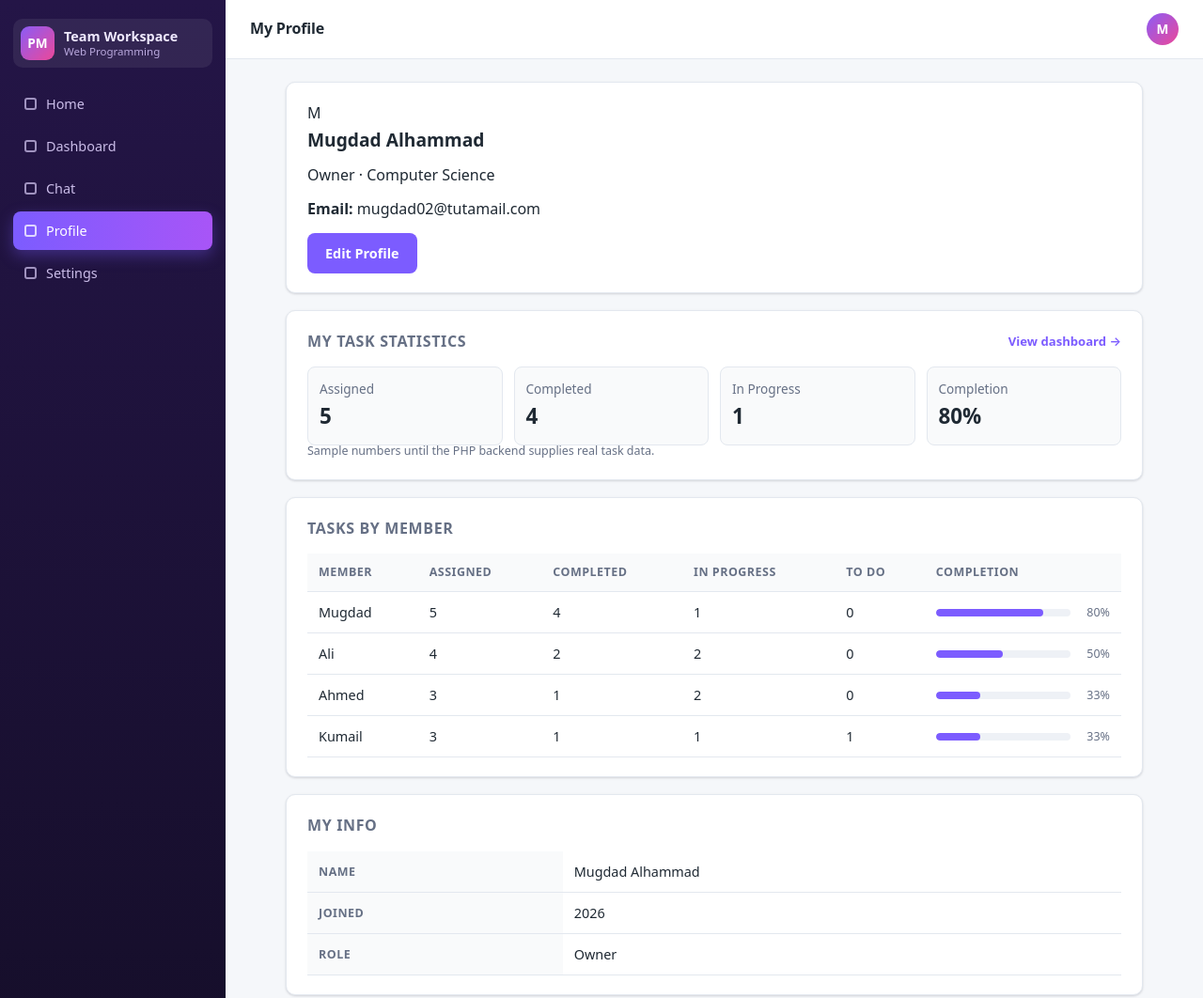
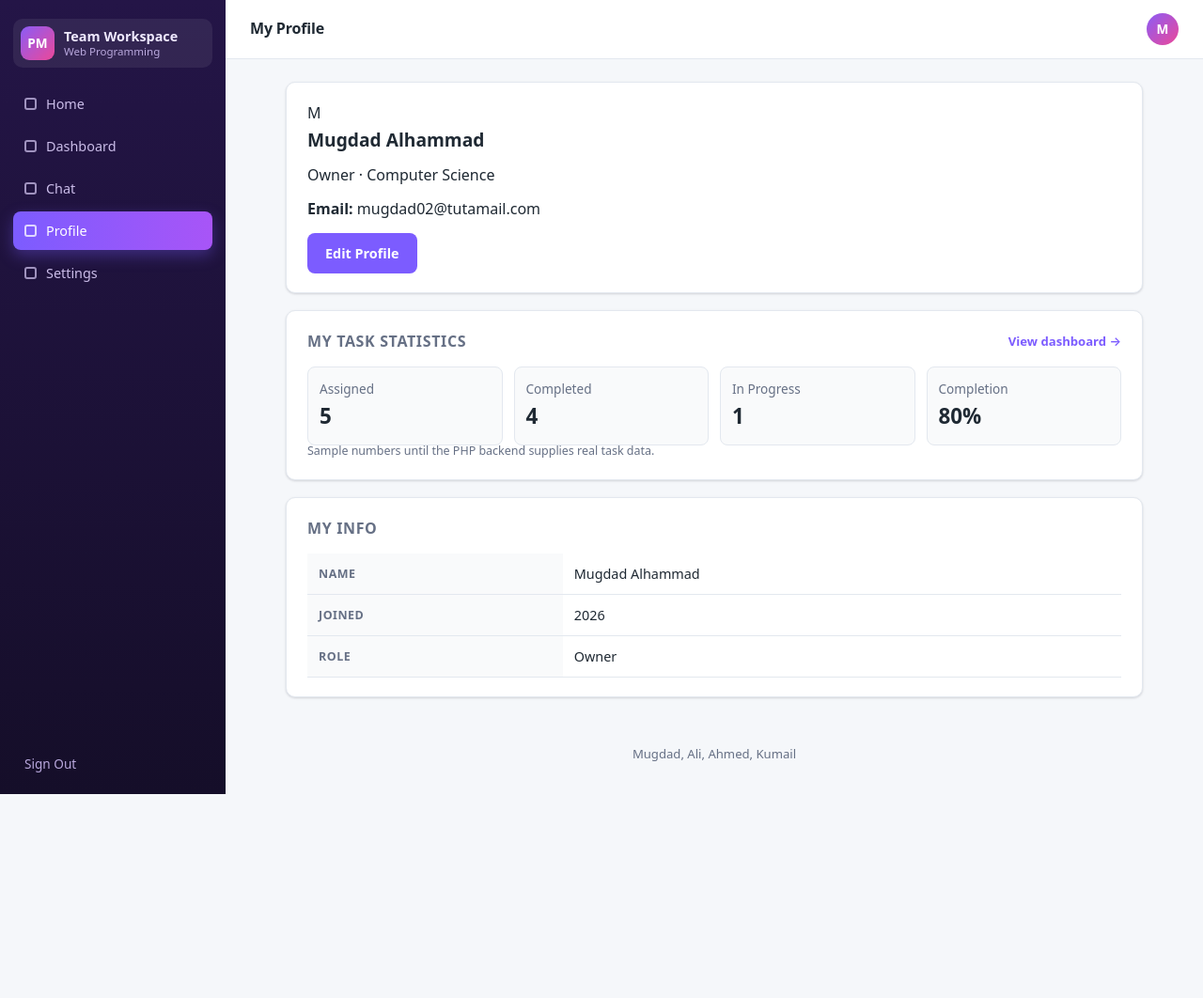
Before and after one commit to mugdad1/web-project, a plain HTML site: page profile.html in a window 1280 px wide. Shown: the top 1062 px of the page at 94% size. After the commit the page ends 845 px from the top, so only its background shows below. Drawn offline with Linux system fonts and the light colour scheme.

Commit message:
refactor: remove tasks-by-member table from profile

```diff
--- a/profile.html
+++ b/profile.html
@@ -68,60 +68,6 @@
                 <p class="demo-note">Sample numbers until the PHP backend supplies real task data.</p>
             </section>
 
-            <section aria-labelledby="member-stats-heading">
-                <div class="card-head">
-                    <h3 id="member-stats-heading">Tasks by member</h3>
-                </div>
-                <div class="table-wrap">
-                    <table>
-                        <thead>
-                            <tr>
-                                <th>Member</th>
-                                <th>Assigned</th>
-                                <th>Completed</th>
-                                <th>In Progress</th>
-                                <th>To Do</th>
-                                <th>Completion</th>
-                            </tr>
-                        </thead>
-                        <tbody>
-                            <tr>
-                                <td>Mugdad</td>
-                                <td>5</td>
-                                <td>4</td>
-                                <td>1</td>
-                                <td>0</td>
-                                <td>80%</td>
-                            </tr>
-                            <tr>
-                                <td>Ali</td>
-                                <td>4</td>
-                                <td>2</td>
-                                <td>2</td>
-                                <td>0</td>
-                                <td>50%</td>
-                            </tr>
-                            <tr>
-                                <td>Ahmed</td>
-                                <td>3</td>
-                                <td>1</td>
-                                <td>2</td>
-                                <td>0</td>
-                                <td>33%</td>
-                            </tr>
-                            <tr>
-                                <td>Kumail</td>
-                                <td>3</td>
-                                <td>1</td>
-                                <td>1</td>
-                                <td>1</td>
-                                <td>33%</td>
-                            </tr>
-                        </tbody>
-                    </table>
-                </div>
-            </section>
-
             <section aria-labelledby="my-info-heading">
                 <div class="card-head">
                     <h3 id="my-info-heading">My Info</h3>
```
Also changed, not shown: 1 other file.
